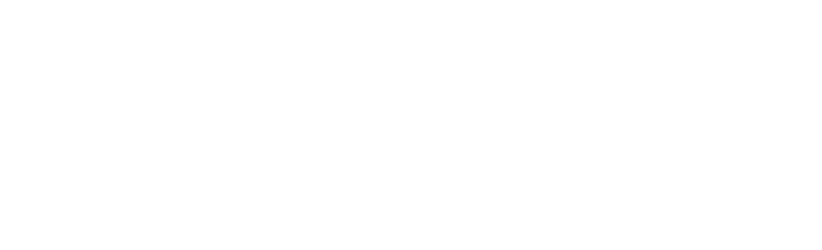
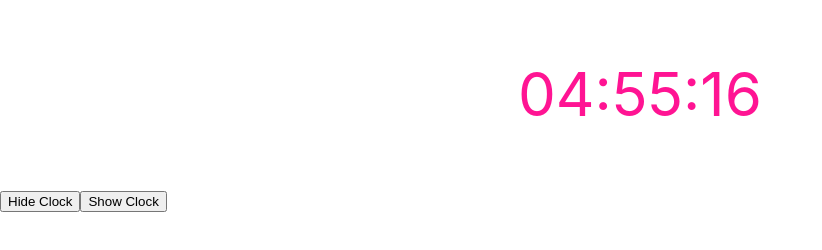
Before and after one commit to LamLeTomat/ReactjsWithHooks, a React (Create React App) app: page / in a window 1280 px wide. Shown: the part 248-498 px from the top of the page, without its empty margins (0-822 px from the left). Built offline with nearby package versions, Linux system fonts and the light colour scheme; no server answers.

Commit message:
UseEffect use cleanup Clock

```diff
--- a/src/App.js
+++ b/src/App.js
@@ -7,6 +7,7 @@
 // import TodoList from './components/TodoList';
 import queryString from 'query-string';
 import PostFiltersForm from './components/PostFiltersForm';
+import Clock from './components/Clock';
 
 function App() {
   //Khởi tạo mảng giá trị
@@ -83,6 +84,8 @@
     });
   }
 
+  const [showClock, setShowClock] = useState(true)
+
 
   return (
     <div className="app">
@@ -100,6 +103,10 @@
       <PostList posts={postList} />
       <Pagination pagination={pagination} onPageChange={handlePageChange}/>
 
+      { showClock && <Clock />}
+      <button onClick={() => {setShowClock(false)}}>Hide Clock</button>
+      <button onClick={() => {setShowClock(true)}}>Show Clock</button>
+
     </div>
   );
 }
--- /dev/null
+++ b/src/components/Clock/index.jsx
@@ -0,0 +1,35 @@
+import React, { useEffect, useState } from 'react';
+
+
+function formatDate(date) {
+
+    const hours = `0${date.getHours()}`.slice(-2); //giữ lại 2 số đầu tiên
+    const minutes = `0${date.getMinutes()}`.slice(-2);
+    const seconds = `0${date.getSeconds()}`.slice(-2);
+
+    return `${hours}:${minutes}:${seconds}`;
+}
+
+function Clock() {
+    const [timeString, setTimeString] = useState('');
+    useEffect(() => {
+        const clockInterval = setInterval(() => {
+            const now = new Date();
+            const newTimeString = formatDate(now)
+            setTimeString(newTimeString);
+        }, 1000);
+
+        return () => {
+            //cleanup
+            console.log('Clock cleanup');
+            clearInterval(clockInterval)
+        }
+    }, [])
+    return (
+        <div>
+            <p style={{fontSize: '60px', textAlign:'center'}}>{timeString}</p>
+        </div>
+    );
+}
+
+export default Clock;
```
